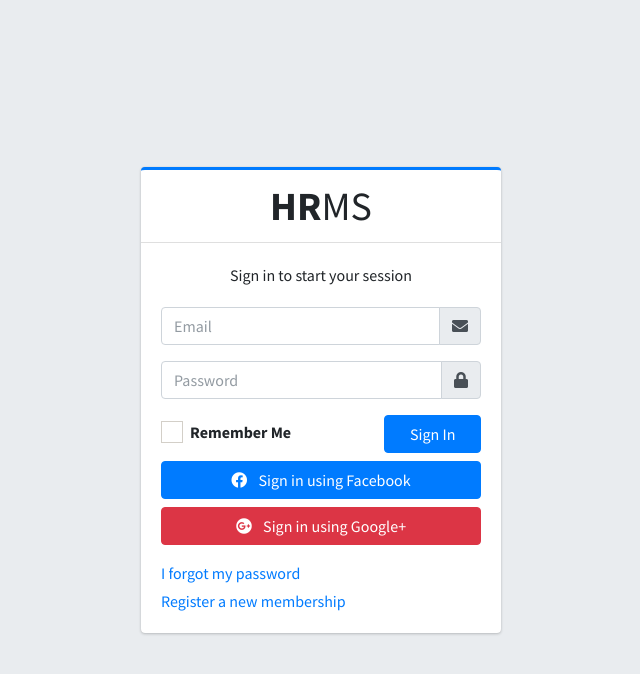
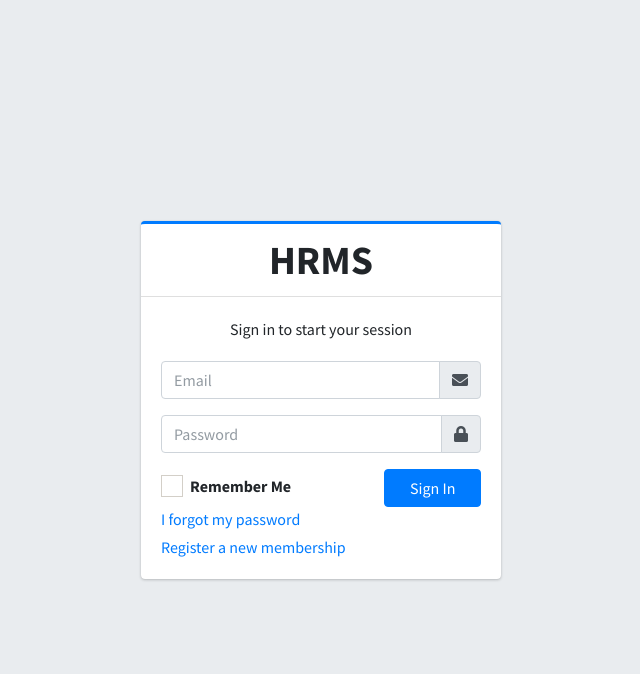
Before and after one commit to MTalha22-exe/hrms, a PHP site: page /login in a window 1280 px wide. Shown: the top 674 px of the page, without its empty margins (319-959 px from the left). Run offline with PHP 8.4, Linux system fonts and the light colour scheme; some libraries are stand-ins or nearby versions.

Commit message:
Finalized

```diff
--- a/config.php
+++ b/config.php
@@ -2,7 +2,7 @@
 $host = "localhost";
 $db_user = "root";
 $db_pass = "";
-$db_name = "hrms_db"; // change this to your actual DB name
+$db_name = "hrms_db";
 
 $conn = new mysqli($host, $db_user, $db_pass, $db_name);
 
--- a/logout.php
+++ b/logout.php
@@ -1,10 +1,8 @@
 <?php
 session_start();
 
-// Destroy all session data
 session_destroy();
 
-// Redirect to login page
 header('Location: login');
 exit();
 ?>
--- a/pages/dashboard.php
+++ b/pages/dashboard.php
@@ -1,5 +1,4 @@
 <?php
-// Set page-specific variables
 $page_title = 'AdminLTE | Dashboard';
 $body_class = 'hold-transition sidebar-mini layout-fixed';
 $show_navbar = true;
--- a/pages/login.php
+++ b/pages/login.php
@@ -1,13 +1,10 @@
 <?php
-require_once 'config.php'; // include database connection
+require_once 'config.php';
 
-// ✅ Redirect if already logged in
 if (isset($_SESSION['user_logged_in']) && $_SESSION['user_logged_in'] === true) {
     header('Location: dashboard');
     exit();
 }
-
-// ✅ Handle login
 if ($_SERVER['REQUEST_METHOD'] == 'POST') {
     $email = $_POST['email'] ?? '';
     $password = $_POST['password'] ?? '';
@@ -42,22 +39,18 @@ if ($_SERVER['REQUEST_METHOD'] == 'POST') {
   <meta charset="utf-8" />
   <meta name="viewport" content="width=device-width, initial-scale=1" />
   <title>Login | HRMS</title>
+  <link rel="stylesheet" href="https://fonts.googleapis.com/css?family=Source+Sans+Pro:300,400,400i,700&display=fallback">
+  <link rel="stylesheet" href="assets/plugins/fontawesome-free/css/all.min.css">
+  <link rel="stylesheet" href="assets/plugins/icheck-bootstrap/icheck-bootstrap.min.css">
+  <link rel="stylesheet" href="assets/dist/css/adminlte.min.css">
+  <link rel="icon" type="image/png" href="assets/dist/img/CCP LOGO FINAL.png">
 
-  <!-- Google Font -->
-  <link rel="stylesheet" href="https://fonts.googleapis.com/css?family=Source+Sans+Pro:300,400,400i,700&display=fallback">
-  <!-- Font Awesome -->
-  <link rel="stylesheet" href="assets/plugins/fontawesome-free/css/all.min.css">
-  <!-- icheck bootstrap -->
-  <link rel="stylesheet" href="assets/plugins/icheck-bootstrap/icheck-bootstrap.min.css">
-  <!-- AdminLTE -->
-  <link rel="stylesheet" href="assets/dist/css/adminlte.min.css">
 </head>
 <body class="hold-transition login-page">
 <div class="login-box">
-  <!-- /.login-logo -->
   <div class="card card-outline card-primary">
     <div class="card-header text-center">
-      <a href="#" class="h1"><b>HR</b>MS</a>
+      <a href="#" class="h1"><b>HRMS</b></a>
     </div>
     <div class="card-body">
       <p class="login-box-msg">Sign in to start your session</p>
@@ -94,16 +87,7 @@ if ($_SERVER['REQUEST_METHOD'] == 'POST') {
         </div>
       </form>
 
-      <!-- Optional social auth links -->
 
-      <div class="social-auth-links text-center mt-2 mb-3">
-        <a href="#" class="btn btn-block btn-primary">
-          <i class="fab fa-facebook mr-2"></i> Sign in using Facebook
-        </a>
-        <a href="#" class="btn btn-block btn-danger">
-          <i class="fab fa-google-plus mr-2"></i> Sign in using Google+
-        </a>
-      </div>
 
 
       <p class="mb-1">
@@ -115,8 +99,6 @@ if ($_SERVER['REQUEST_METHOD'] == 'POST') {
     </div>
   </div>
 </div>
-
-<!-- Scripts -->
 <script src="assets/plugins/jquery/jquery.min.js"></script>
 <script src="assets/plugins/bootstrap/js/bootstrap.bundle.min.js"></script>
 <script src="assets/dist/js/adminlte.min.js"></script>
```
Also changed, not shown: index.php (+0 -13 lines), layout/footer.php (+0 -16 lines), layout/header.php (+4 -16 lines), layout/sidebar.php (+1 -29 lines), pages/profile.php (+0 -16 lines), pages/users.php (+0 -12 lines).
